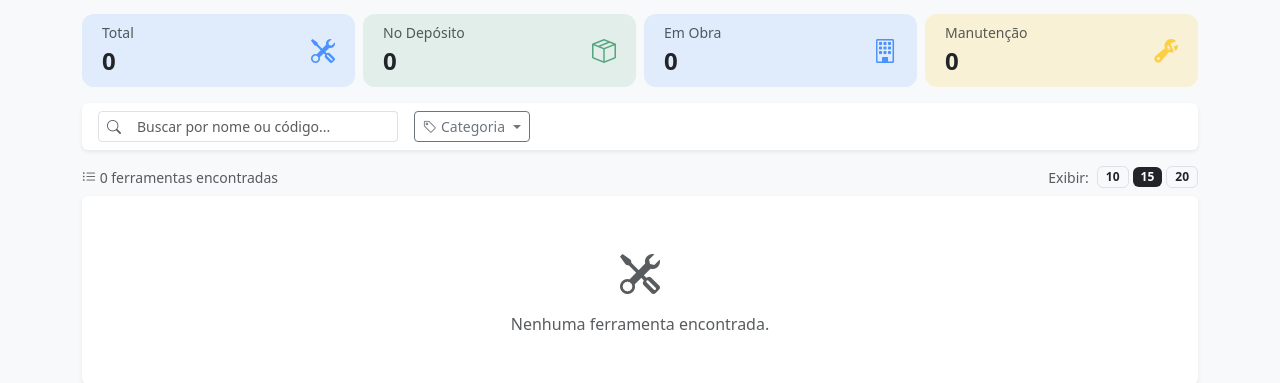
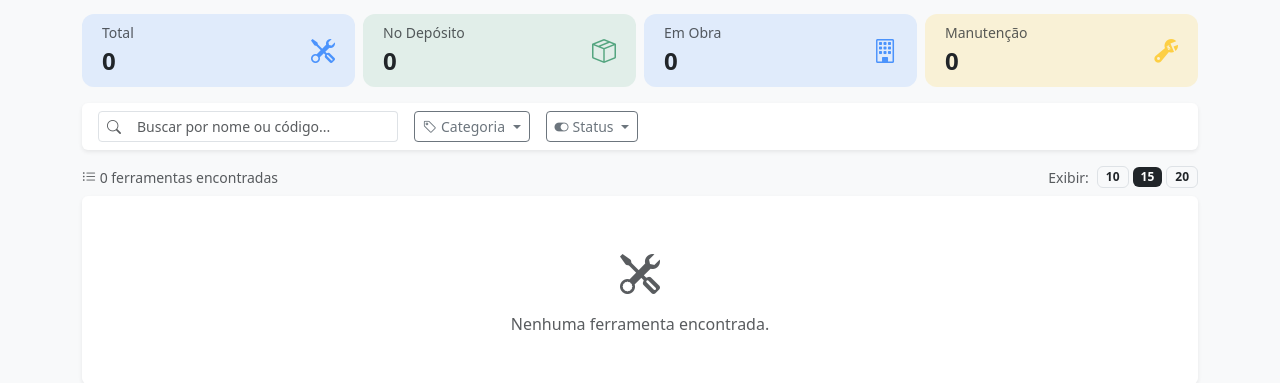
Before and after one commit to vendas-sistemas/perroni, a Django app: page /ferramentas/ in a window 1280 px wide. Shown: the part 115-498 px from the top of the page. Run offline with Django 5.2, Linux system fonts and the light colour scheme; the visitor is signed in with stand-in values (Sample User, id 1); data that the repository does not hold is empty.

Commit message:
mostrar ferramentas desativadas

```diff
--- a/apps/ferramentas/models.py
+++ b/apps/ferramentas/models.py
@@ -79,7 +79,7 @@ class Ferramenta(models.Model):
     ativo = models.BooleanField(
         default=True,
         verbose_name="Ativo",
-        help_text="Ferramentas inativas não aparecem nas listagens"
+        help_text="Define se a ferramenta está ativa; itens inativos podem ser exibidos via filtro na listagem"
     )
     created_at = models.DateTimeField(auto_now_add=True, verbose_name="Criado em")
     updated_at = models.DateTimeField(auto_now=True, verbose_name="Atualizado em")
--- a/apps/ferramentas/views.py
+++ b/apps/ferramentas/views.py
@@ -24,12 +24,18 @@ import json
 
 def _filtrar_ferramentas_queryset(request):
     """Aplica os filtros de listagem de ferramentas."""
-    qs = Ferramenta.objects.filter(ativo=True)
+    qs = Ferramenta.objects.all()
 
     codigo = request.GET.get('codigo')
     nome = request.GET.get('nome')
     categoria = request.GET.get('categoria')
+    status = request.GET.get('status', '').strip()
     busca = request.GET.get('q', '').strip()
+
+    if status == 'ativas':
+        qs = qs.filter(ativo=True)
+    elif status == 'inativas':
+        qs = qs.filter(ativo=False)
 
     if busca:
         qs = qs.filter(
@@ -43,13 +49,13 @@ def _filtrar_ferramentas_queryset(request):
     if categoria:
         qs = qs.filter(categoria=categoria)
 
-    return qs, busca, categoria
+    return qs, busca, categoria, status
 
 
 @login_required
 def ferramenta_list(request):
     """Lista ferramentas"""
-    qs, busca, categoria = _filtrar_ferramentas_queryset(request)
+    qs, busca, categoria, status = _filtrar_ferramentas_queryset(request)
 
     # Ordering
     order = request.GET.get('order', 'nome')
@@ -66,21 +72,29 @@ def ferramenta_list(request):
     qs = qs.order_by(order_field)
 
     # Contadores
-    all_active = Ferramenta.objects.filter(ativo=True)
-    total_ferramentas = all_active.count()
+    base_status_qs = Ferramenta.objects.all()
+    localizacao_filters = {}
+    if status == 'ativas':
+        base_status_qs = base_status_qs.filter(ativo=True)
+        localizacao_filters['ferramenta__ativo'] = True
+    elif status == 'inativas':
+        base_status_qs = base_status_qs.filter(ativo=False)
+        localizacao_filters['ferramenta__ativo'] = False
+
+    total_ferramentas = base_status_qs.count()
 
     # Somar quantidades por localização
     from django.db.models import Sum
     total_deposito = LocalizacaoFerramenta.objects.filter(
-        local_tipo='deposito', ferramenta__ativo=True
+        local_tipo='deposito', **localizacao_filters
     ).aggregate(total=Sum('quantidade'))['total'] or 0
 
     total_em_obra = LocalizacaoFerramenta.objects.filter(
-        local_tipo='obra', ferramenta__ativo=True
+        local_tipo='obra', **localizacao_filters
     ).aggregate(total=Sum('quantidade'))['total'] or 0
 
     total_manutencao = LocalizacaoFerramenta.objects.filter(
-        local_tipo='manutencao', ferramenta__ativo=True
+        local_tipo='manutencao', **localizacao_filters
     ).aggregate(total=Sum('quantidade'))['total'] or 0
 
     total_resultado = qs.count()
@@ -118,6 +132,7 @@ def ferramenta_list(request):
         'category_choices': [(k, v) for k, v in Ferramenta._meta.get_field('categoria').choices],
         'busca': busca,
         'categoria_filter': categoria or '',
+        'status_filter': status,
         'total_ferramentas': total_ferramentas,
         'total_deposito': total_deposito,
         'total_em_obra': total_em_obra,
@@ -137,9 +152,9 @@ def ferramenta_relatorio_impressao(request):
     ids = request.GET.getlist('ids')
 
     if ids:
-        ferramentas_qs = Ferramenta.objects.filter(ativo=True, id__in=ids).order_by('nome')
+        ferramentas_qs = Ferramenta.objects.filter(id__in=ids).order_by('nome')
     else:
-        ferramentas_qs, _, _ = _filtrar_ferramentas_queryset(request)
+        ferramentas_qs, _, _, _ = _filtrar_ferramentas_queryset(request)
         ferramentas_qs = ferramentas_qs.order_by('nome')
 
     ferramentas = list(ferramentas_qs)
@@ -190,6 +205,7 @@ def ferramenta_relatorio_impressao(request):
         'filtros': {
             'q': request.GET.get('q', '').strip(),
             'categoria': request.GET.get('categoria', '').strip(),
+            'status': request.GET.get('status', '').strip(),
         },
     }
     return render(request, 'ferramentas/ferramenta_relatorio_impressao.html', context)
--- a/templates/base.html
+++ b/templates/base.html
@@ -381,10 +381,9 @@
               <li><a class="dropdown-item" href="/funcionarios/"><i class="bi bi-person-lines-fill text-primary"></i> Lista de Funcionários</a></li>
               <li><hr class="dropdown-divider"></li>
               <li class="dropdown-section-label">Apontamentos</li>
-              <!-- Registro Diário removido em 21/02/2026: usar Fiscalizar Obras -->
               <li><a class="dropdown-item" href="{% url 'funcionarios:apontamento_lote_create' %}"><i class="bi bi-person-plus-fill text-info"></i> Fiscalizar Obras</a></li>
               <li><a class="dropdown-item" href="{% url 'funcionarios:apontamento_lote_list' %}"><i class="bi bi-list-ul text-info"></i> Ver Obras Fiscalizadas</a></li>
-              <li><a class="dropdown-item" href="/funcionarios/apontamentos/"><i class="bi bi-list-check text-muted"></i> Todos as dárias</a></li>
+              <li><a class="dropdown-item" href="/funcionarios/apontamentos/"><i class="bi bi-list-check text-muted"></i> Todas as diárias</a></li>
               <li><hr class="dropdown-divider"></li>
               <li class="dropdown-section-label">Fechamentos</li>
               <li><a class="dropdown-item" href="/funcionarios/fechamentos/"><i class="bi bi-calculator text-muted"></i> Fechamentos Semanais</a></li>
@@ -551,17 +550,19 @@
               <i class="bi bi-people"></i> Funcionários
             </a>
             <ul class="dropdown-menu">
-              <li><a class="dropdown-item" href="/funcionarios/"><i class="bi bi-person-lines-fill"></i> Lista</a></li>
+              <li class="dropdown-section-label">Cadastro</li>
+              <li><a class="dropdown-item" href="/funcionarios/"><i class="bi bi-person-lines-fill text-primary"></i> Lista de Funcionários</a></li>
               <li><hr class="dropdown-divider"></li>
-              <!-- Registro Diário removido em 21/02/2026: usar Apontamento em Lote -->
-              <li><a class="dropdown-item" href="{% url 'funcionarios:apontamento_lote_create' %}"><i class="bi bi-person-plus-fill"></i> Apontamento em Lote</a></li>
-              <li><a class="dropdown-item" href="{% url 'funcionarios:apontamento_lote_list' %}"><i class="bi bi-list-ul"></i> Ver Apontamentos em Lote</a></li>
-              <li><a class="dropdown-item" href="/funcionarios/apontamentos/"><i class="bi bi-list-check"></i> Todos as dárias</a></li>
+              <li class="dropdown-section-label">Apontamentos</li>
+              <li><a class="dropdown-item" href="{% url 'funcionarios:apontamento_lote_create' %}"><i class="bi bi-person-plus-fill text-info"></i> Fiscalizar Obras</a></li>
+              <li><a class="dropdown-item" href="{% url 'funcionarios:apontamento_lote_list' %}"><i class="bi bi-list-ul text-info"></i> Ver Obras Fiscalizadas</a></li>
+              <li><a class="dropdown-item" href="/funcionarios/apontamentos/"><i class="bi bi-list-check text-muted"></i> Todas as diárias</a></li>
               <li><hr class="dropdown-divider"></li>
+              <li class="dropdown-section-label">Fechamentos</li>
               <li><button id="themeToggleMobile" class="dropdown-item" type="button"><i class="bi bi-moon-fill"></i> Tema Escuro</button></li>
               <li><hr class="dropdown-divider"></li>
-              <li><a class="dropdown-item" href="/funcionarios/fechamentos/"><i class="bi bi-calculator"></i> Fechamentos</a></li>
-              <li><a class="dropdown-item" href="/funcionarios/fechamentos/auto/"><i class="bi bi-lightning-charge"></i> <strong>Fech. Automático</strong></a></li>
+              <li><a class="dropdown-item" href="/funcionarios/fechamentos/"><i class="bi bi-calculator text-muted"></i> Fechamentos Semanais</a></li>
+              <li><a class="dropdown-item" href="/funcionarios/fechamentos/auto/"><i class="bi bi-lightning-charge text-warning"></i> <strong>Fechamento Automático</strong></a></li>
             </ul>
           </li>
           {% endif %}
--- a/templates/ferramentas/ferramenta_list.html
+++ b/templates/ferramentas/ferramenta_list.html
@@ -29,6 +29,7 @@
   }
   .mobile-card:nth-child(odd)  { background-color: #f8f9fa; }
   .mobile-card:nth-child(even) { background-color: #ffffff; }
+  .ferr-inativa { opacity: .72; }
 </style>
 {% endblock %}
 
@@ -108,13 +109,14 @@
       <!-- Search -->
       <form method="get" class="d-flex search-box flex-grow-1" action="">
         {% if categoria_filter %}<input type="hidden" name="categoria" value="{{ categoria_filter }}">{% endif %}
+        {% if status_filter %}<input type="hidden" name="status" value="{{ status_filter }}">{% endif %}
         <input type="hidden" name="per_page" value="{{ per_page }}">
         <div class="input-group input-group-sm">
           <span class="input-group-text bg-white"><i class="bi bi-search text-muted"></i></span>
           <input type="text" name="q" value="{{ busca }}" class="form-control border-start-0"
                  placeholder="Buscar por nome ou código...">
           {% if busca %}
-          <a href="?{% if categoria_filter %}categoria={{ categoria_filter }}&{% endif %}per_page={{ per_page }}" class="btn btn-outline-secondary btn-sm">
+          <a href="?{% if categoria_filter %}categoria={{ categoria_filter }}&{% endif %}{% if status_filter %}status={{ status_filter }}&{% endif %}per_page={{ per_page }}" class="btn btn-outline-secondary btn-sm">
             <i class="bi bi-x-lg"></i>
           </a>
           {% endif %}
@@ -131,14 +133,33 @@
           {% endif %}
         </button>
         <ul class="dropdown-menu">
-          <li><a class="dropdown-item" href="?{% if busca %}q={{ busca }}&{% endif %}per_page={{ per_page }}">Todas</a></li>
+          <li><a class="dropdown-item" href="?{% if busca %}q={{ busca }}&{% endif %}{% if status_filter %}status={{ status_filter }}&{% endif %}per_page={{ per_page }}">Todas</a></li>
           <li><hr class="dropdown-divider"></li>
           {% for k,v in category_choices %}
           <li>
             <a class="dropdown-item {% if categoria_filter == k %}active{% endif %}"
-               href="?categoria={{ k }}{% if busca %}&q={{ busca }}{% endif %}&per_page={{ per_page }}">{{ v }}</a>
+               href="?categoria={{ k }}{% if busca %}&q={{ busca }}{% endif %}{% if status_filter %}&status={{ status_filter }}{% endif %}&per_page={{ per_page }}">{{ v }}</a>
           </li>
           {% endfor %}
+        </ul>
+      </div>
+
+      <!-- Status dropdown -->
+      <div class="dropdown">
+        <button class="btn btn-sm {% if status_filter %}btn-secondary{% else %}btn-outline-secondary{% endif %} dropdown-toggle d-flex align-items-center gap-1" type="button" data-bs-toggle="dropdown">
+          <i class="bi bi-toggle-on"></i>
+          {% if status_filter == 'ativas' %}
+            Ativas
+          {% elif status_filter == 'inativas' %}
+            Inativas
+          {% else %}
+            Status
+          {% endif %}
+        </button>
+        <ul class="dropdown-menu">
+          <li><a class="dropdown-item {% if not status_filter %}active{% endif %}" href="?{% if busca %}q={{ busca }}&{% endif %}{% if categoria_filter %}categoria={{ categoria_filter }}&{% endif %}per_page={{ per_page }}">Todas</a></li>
+          <li><a class="dropdown-item {% if status_filter == 'ativas' %}active{% endif %}" href="?status=ativas{% if busca %}&q={{ busca }}{% endif %}{% if categoria_filter %}&categoria={{ categoria_filter }}{% endif %}&per_page={{ per_page }}">Ativas</a></li>
+          <li><a class="dropdown-item {% if status_filter == 'inativas' %}active{% endif %}" href="?status=inativas{% if busca %}&q={{ busca }}{% endif %}{% if categoria_filter %}&categoria={{ categoria_filter }}{% endif %}&per_page={{ per_page }}">Inativas</a></li>
         </ul>
       </div>
     </div>
@@ -152,11 +173,11 @@
   </small>
   <div class="d-flex align-items-center gap-1">
     <small class="text-muted me-1">Exibir:</small>
-    <a href="?per_page=10{% if busca %}&q={{ busca }}{% endif %}{% if categoria_filter %}&categoria={{ categoria_filter }}{% endif %}"
+     <a href="?per_page=10{% if busca %}&q={{ busca }}{% endif %}{% if categoria_filter %}&categoria={{ categoria_filter }}{% endif %}{% if status_filter %}&status={{ status_filter }}{% endif %}"
        class="badge text-decoration-none px-2 py-1 {% if per_page == 10 %}bg-dark{% else %}bg-light text-dark border{% endif %}">10</a>
-    <a href="?per_page=15{% if busca %}&q={{ busca }}{% endif %}{% if categoria_filter %}&categoria={{ categoria_filter }}{% endif %}"
+     <a href="?per_page=15{% if busca %}&q={{ busca }}{% endif %}{% if categoria_filter %}&categoria={{ categoria_filter }}{% endif %}{% if status_filter %}&status={{ status_filter }}{% endif %}"
        class="badge text-decoration-none px-2 py-1 {% if per_page == 15 %}bg-dark{% else %}bg-light text-dark border{% endif %}">15</a>
-    <a href="?per_page=20{% if busca %}&q={{ busca }}{% endif %}{% if categoria_filter %}&categoria={{ categoria_filter }}{% endif %}"
+     <a href="?per_page=20{% if busca %}&q={{ busca }}{% endif %}{% if categoria_filter %}&categoria={{ categoria_filter }}{% endif %}{% if status_filter %}&status={{ status_filter }}{% endif %}"
        class="badge text-decoration-none px-2 py-1 {% if per_page == 20 %}bg-dark{% else %}bg-light text-dark border{% endif %}">20</a>
   </div>
 </div>
@@ -202,7 +223,7 @@
       </thead>
       <tbody>
         {% for f in ferramentas %}
-        <tr class="ferr-row border-bottom">
+        <tr class="ferr-row border-bottom {% if not f.ativo %}ferr-inativa{% endif %}">
           <td class="text-center">
             <input type="checkbox" class="form-check-input chk-ferramenta" value="{{ f.id }}">
           </td>
@@ -219,6 +240,11 @@
               {% endif %}
               {{ f.nome }}
             </a>
+            {% if f.ativo %}
+            <span class="badge bg-success-subtle text-success border ms-2">Ativa</span>
+            {% else %}
+            <span class="badge bg-secondary-subtle text-secondary border ms-2">Inativa</span>
+            {% endif %}
           </td>
           <td class="text-center small">{{ f.get_categoria_display }}</td>
           <td class="text-center">
@@ -266,7 +292,7 @@
 <div class="ferr-mobile">
   {% for f in ferramentas %}
   <div class="card border-0 shadow-sm mb-2 mobile-card">
-    <div class="card-body py-2 px-3">
+    <div class="card-body py-2 px-3 {% if not f.ativo %}ferr-inativa{% endif %}">
       <div class="d-flex justify-content-between align-items-start">
         <div class="min-w-0 flex-grow-1">
           <a href="{% url 'ferramentas:ferramenta_detail' f.pk %}" class="text-decoration-none fw-semibold text-dark d-block text-truncate">
@@ -280,6 +306,11 @@
           </a>
           <div class="d-flex flex-wrap gap-2 mt-1 small">
             <span class="badge bg-light text-dark border font-monospace">{{ f.codigo }}</span>
+            {% if f.ativo %}
+            <span class="badge bg-success-subtle text-success border">Ativa</span>
+            {% else %}
+            <span class="badge bg-secondary-subtle text-secondary border">Inativa</span>
+            {% endif %}
             <span class="badge bg-primary px-2 py-1">
               <i class="bi bi-stack"></i> Total: {{ f.quantidade_total }}
             </span>
@@ -356,7 +387,7 @@
   <div class="card-body text-center py-5 text-muted">
     <i class="bi bi-tools fs-1"></i>
     <p class="mt-2 mb-0">Nenhuma ferramenta encontrada.</p>
-    {% if busca or categoria_filter %}
+    {% if busca or categoria_filter or status_filter %}
     <a href="{% url 'ferramentas:ferramenta_list' %}" class="btn btn-sm btn-outline-primary mt-3">
       <i class="bi bi-arrow-counterclockwise"></i> Limpar filtros
     </a>
@@ -392,8 +423,10 @@
         const paramsAtual = new URLSearchParams(window.location.search);
         const q = paramsAtual.get('q');
         const categoria = paramsAtual.get('categoria');
+        const status = paramsAtual.get('status');
         if (q) url.searchParams.set('q', q);
         if (categoria) url.searchParams.set('categoria', categoria);
+        if (status) url.searchParams.set('status', status);
       }
 
       window.open(url.toString(), '_blank');
--- a/templates/obras/obra_detail.html
+++ b/templates/obras/obra_detail.html
@@ -60,7 +60,6 @@
           <p><strong>Término previsto:</strong> {{ obra.data_termino_previsto }}</p>
         </div>
       </div>
-      <!-- Fiscalização removida em 21/02/2026: usar apontamento em lote -->
       <a href="{% url 'funcionarios:apontamento_lote_create' %}?obra={{ obra.pk }}" class="btn btn-success w-100 mb-2">
         <i class="bi bi-clipboard-check"></i> Fiscalizar Obra
       </a>
```
